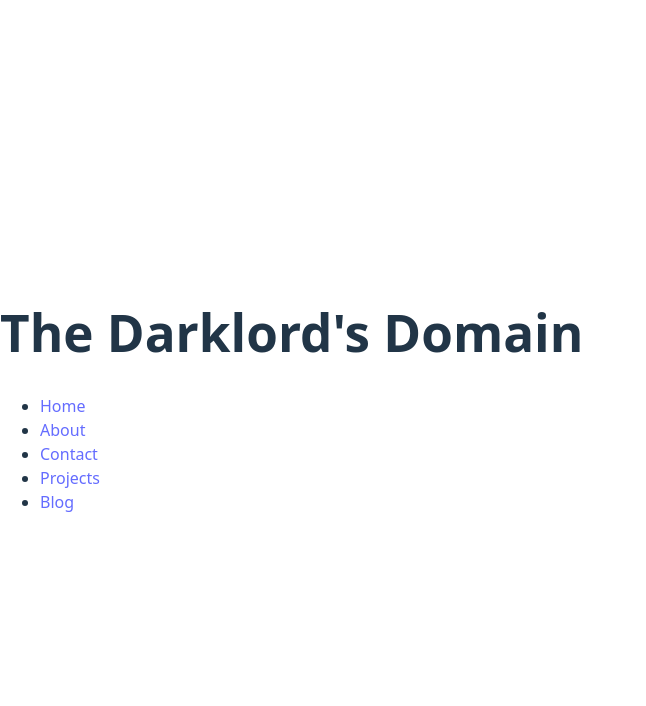
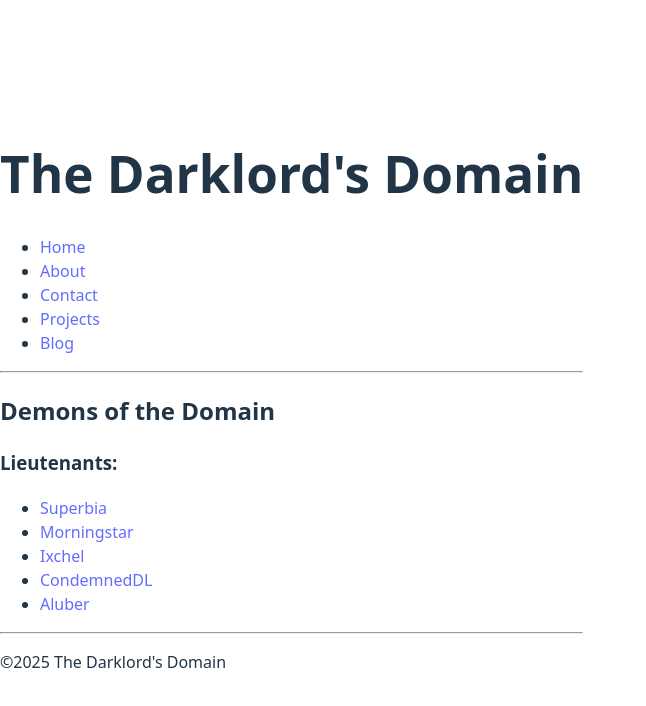
Before and after one commit to HassanT06/WebProjectsPractice, a React (Vite) app in the folder REACT_PROJS/my-react-app/: page / in a window 1280 px wide. Shown: the top 706 px of the page, without its empty margins (0-646 px from the left). Built offline with nearby package versions, Linux system fonts and the light colour scheme.

Commit message:
structure layout

```diff
--- a/REACT_PROJS/my-react-app/src/App.jsx
+++ b/REACT_PROJS/my-react-app/src/App.jsx
@@ -1,9 +1,14 @@
 import Header from "./Header.jsx";
-
+import Footer from "./Footer.jsx";
+import Demons from "./Demons.jsx";
 function App() {
 
   return(
+    <>
     <Header></Header>
+    <Demons></Demons>
+    <Footer></Footer>
+    </>
   );
 }
 
--- /dev/null
+++ b/REACT_PROJS/my-react-app/src/Demons.jsx
@@ -0,0 +1,18 @@
+function Demons(){
+    return(
+        <div className="demons">
+            <h2>Demons of the Domain</h2>
+            <h3>Lieutenants:</h3>
+            <ul>
+                <li><a href="">Superbia</a></li>
+                <li><a href="">Morningstar</a></li>
+                <li><a href="">Ixchel</a></li>
+                <li><a href="">CondemnedDL</a></li>
+                <li><a href="">Aluber</a></li>
+            </ul>
+            <hr></hr>
+        </div>
+    );
+}
+
+export default Demons;
--- /dev/null
+++ b/REACT_PROJS/my-react-app/src/Footer.jsx
@@ -0,0 +1,6 @@
+function Footer(){
+    return(
+        <p>&copy;{new Date().getFullYear()} The Darklord's Domain</p>
+    );
+}
+export default Footer;
--- a/REACT_PROJS/my-react-app/src/Header.jsx
+++ b/REACT_PROJS/my-react-app/src/Header.jsx
@@ -12,6 +12,7 @@ function Header(){
                 <li><a href="">Blog</a></li>
             </ul>
         </nav>
+        <hr></hr>
         </header>
     );
 }
```
